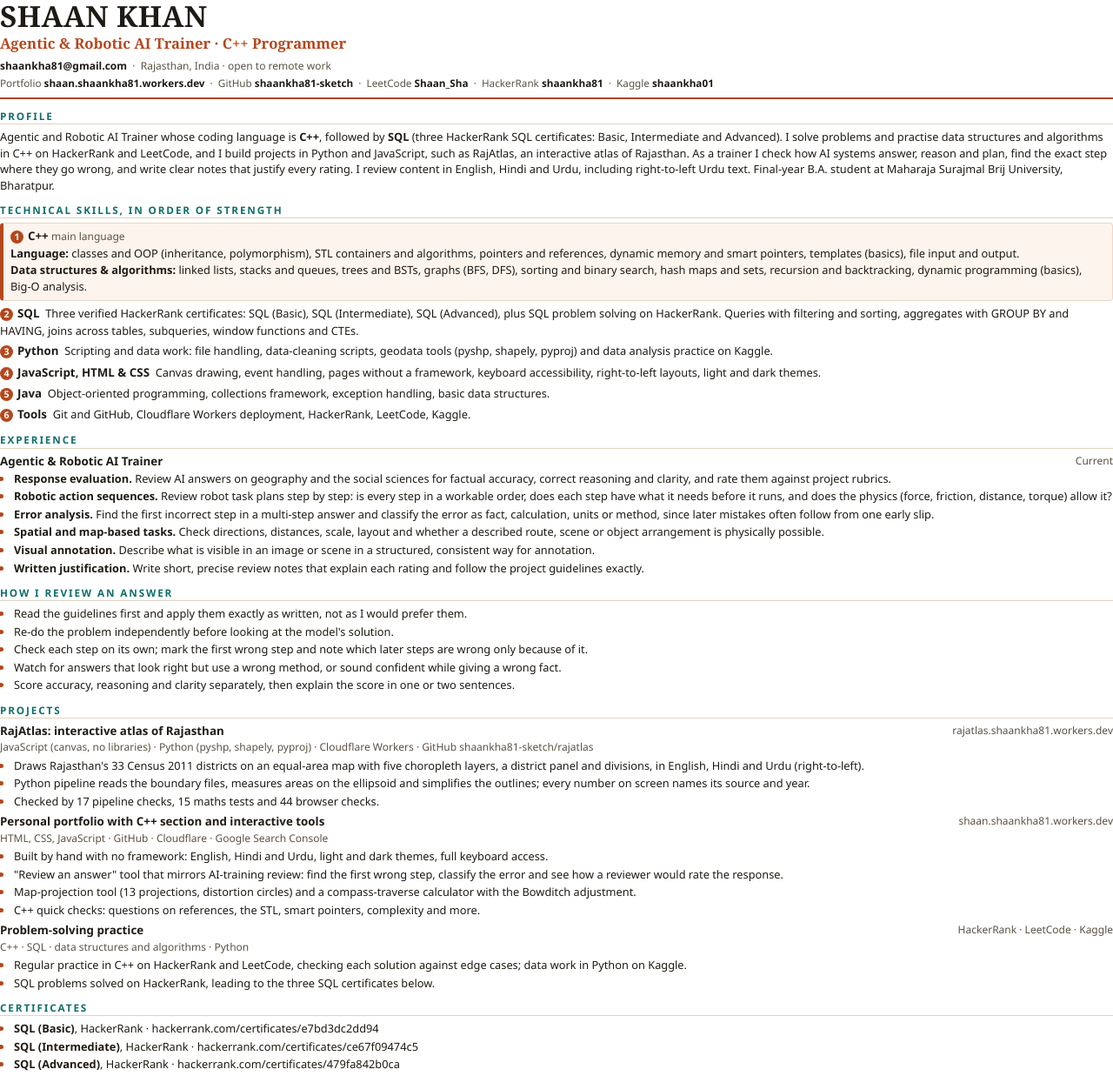
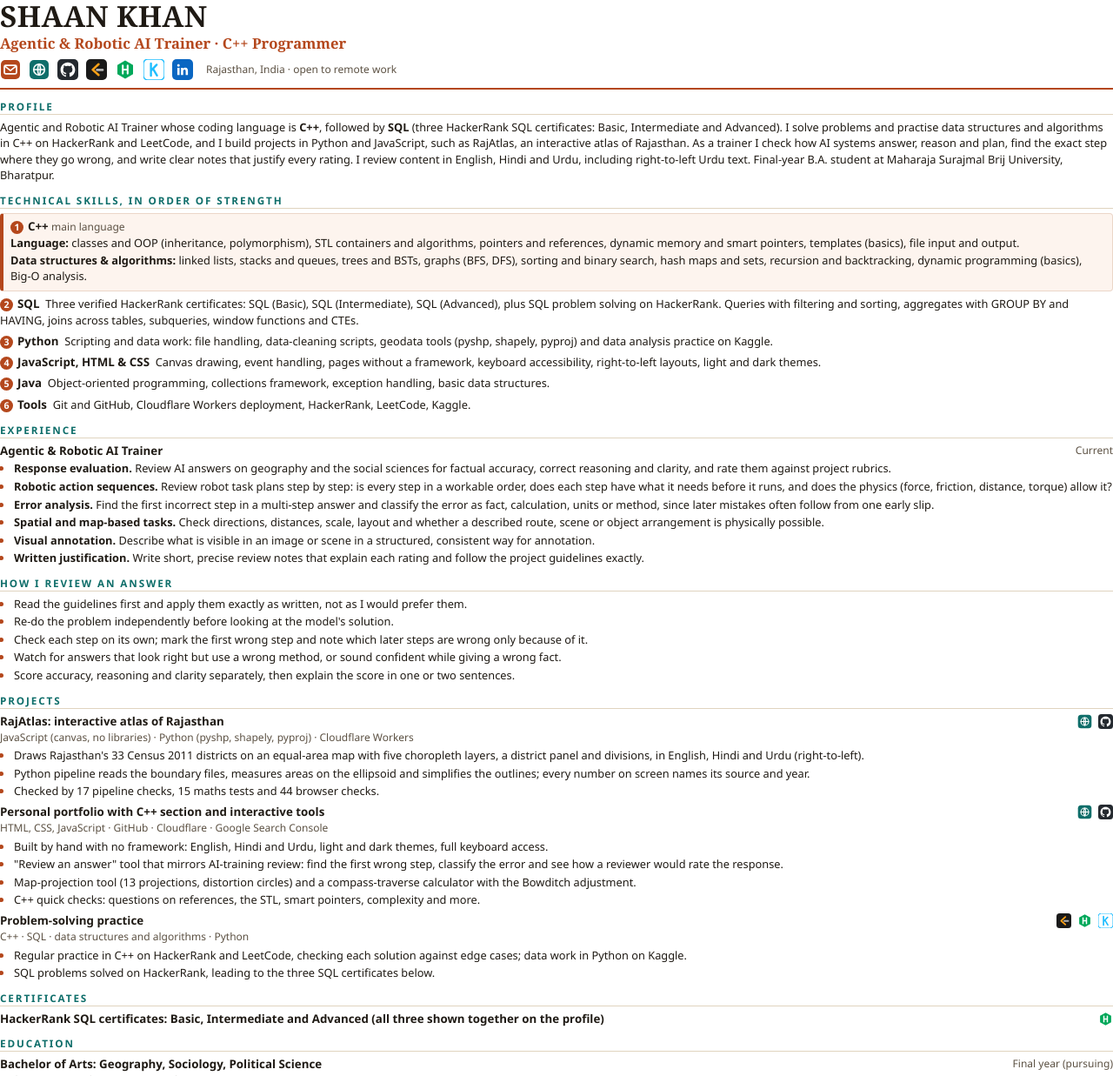
Before and after one commit to shaankha81-sketch/portfolio, a plain HTML site: page resume/resume.html in a window 1280 px wide. Shown: the top 1237 px of the page at 87% size. Drawn offline with Linux system fonts and the light colour scheme; a web font is replaced by a local one.

Commit message:
Resume: clickable icon links; certificates: one link to the HackerRank profile
The resume now has icon links (email, portfolio, GitHub, LeetCode, HackerRank, Kaggle, LinkedIn) that open their pages, also next to each project. The three separate SQL certificate links are replaced by one link to the HackerRank profile, on the resume and on the site.

```diff
--- a/assets/css/style.css
+++ b/assets/css/style.css
@@ -397,7 +397,8 @@ p { margin: 0 0 1em; }
 :lang(ur) .proj-tag { letter-spacing: 0; }
 
 /* ---------- Certificates ---------- */
-.cert { display: flex; flex-direction: column; align-items: flex-start; gap: 6px; border-top: 4px solid var(--k); color: var(--text); text-decoration: none; transition: transform .15s, border-color .15s; }
+#cert-grid { grid-template-columns: minmax(0, 560px); }
+.cert { display: flex; flex-direction: column; align-items: flex-start; gap: 12px; border-top: 4px solid var(--k); color: var(--text); text-decoration: none; transition: transform .15s, border-color .15s; }
 .cert:hover { transform: translateY(-3px); border-color: var(--k); }
 .cert h4 { margin: 8px 0 0; font-size: 1.35rem; }
 .cert-go { margin-top: 4px; color: var(--accent); font-weight: 600; text-decoration: underline; text-underline-offset: 3px; }
--- a/resume/resume.html
+++ b/resume/resume.html
@@ -12,10 +12,13 @@
   body { margin: 0; color: var(--ink); font: 9.6pt/1.45 "Segoe UI", "Nirmala UI", "Noto Sans Devanagari", Arial, sans-serif; }
   h1 { margin: 0; font: 700 25pt/1.1 Georgia, "Times New Roman", serif; letter-spacing: .01em; }
   .title { margin: 3px 0 0; font: 700 12.5pt/1.2 Georgia, "Times New Roman", serif; color: var(--accent); }
-  .contact { margin: 7px 0 0; color: var(--muted); font-size: 9pt; }
-  .contact b { color: var(--ink); font-weight: 600; }
-  .links { margin: 3px 0 0; padding-bottom: 8px; border-bottom: 2px solid var(--accent); color: var(--muted); font-size: 8.8pt; }
-  .links b { color: var(--ink); font-weight: 600; }
+  .defs { position: absolute; width: 0; height: 0; overflow: hidden; }
+  .iconrow { display: flex; align-items: center; flex-wrap: wrap; gap: 9px; margin: 8px 0 0; padding-bottom: 9px; border-bottom: 2px solid var(--accent); }
+  .iconrow .loc { margin-left: 6px; color: var(--muted); font-size: 9pt; }
+  a.ico { display: inline-flex; width: 24px; height: 24px; color: inherit; text-decoration: none; }
+  a.ico svg { width: 100%; height: 100%; }
+  h3 .icos { display: inline-flex; align-items: center; gap: 7px; }
+  h3 .icos a.ico { width: 17px; height: 17px; }
   h2 { margin: 12px 0 5px; padding-bottom: 2px; border-bottom: 1px solid var(--rule); font: 700 8.8pt/1.2 "Segoe UI", Arial, sans-serif; letter-spacing: .16em; text-transform: uppercase; color: var(--teal); }
   h3 { margin: 6px 0 1px; font: 700 10pt/1.3 "Segoe UI", Arial, sans-serif; display: flex; justify-content: space-between; gap: 12px; }
   h3 .when { font-weight: 400; font-size: 9pt; color: var(--muted); white-space: nowrap; }
@@ -39,8 +42,25 @@
 
 <h1>SHAAN KHAN</h1>
 <p class="title">Agentic &amp; Robotic AI Trainer · C++ Programmer</p>
-<p class="contact"><b>shaankha81@gmail.com</b> &nbsp;·&nbsp; Rajasthan, India · open to remote work</p>
-<p class="links">Portfolio <b>shaan.shaankha81.workers.dev</b> &nbsp;·&nbsp; GitHub <b>shaankha81-sketch</b> &nbsp;·&nbsp; LeetCode <b>Shaan_Sha</b> &nbsp;·&nbsp; HackerRank <b>shaankha81</b> &nbsp;·&nbsp; Kaggle <b>shaankha01</b></p>
+<svg class="defs" aria-hidden="true" focusable="false">
+  <symbol id="i-mail" viewBox="0 0 24 24"><rect x="1" y="1" width="22" height="22" rx="5" fill="#b4471c"/><rect x="5" y="7.2" width="14" height="9.6" rx="1.6" fill="none" stroke="#fff" stroke-width="1.7"/><path d="M5.6 8.2 12 13.2l6.4-5" fill="none" stroke="#fff" stroke-width="1.7" stroke-linejoin="round"/></symbol>
+  <symbol id="i-globe" viewBox="0 0 24 24"><rect x="1" y="1" width="22" height="22" rx="5" fill="#0f6e6a"/><g fill="none" stroke="#fff" stroke-width="1.6" stroke-linecap="round"><circle cx="12" cy="12" r="6.3"/><path d="M5.7 12h12.6M12 5.7c2 2 2 10.6 0 12.6M12 5.7c-2 2-2 10.6 0 12.6"/></g></symbol>
+  <symbol id="i-github" viewBox="0 0 24 24"><rect x="0" y="0" width="24" height="24" rx="5" fill="#24292f"/><g transform="translate(3.6 3.6) scale(.7)"><path fill="#fff" d="M12 .297c-6.63 0-12 5.373-12 12 0 5.303 3.438 9.8 8.205 11.385.6.113.82-.258.82-.577 0-.285-.01-1.04-.015-2.04-3.338.724-4.042-1.61-4.042-1.61C4.422 18.07 3.633 17.7 3.633 17.7c-1.087-.744.084-.729.084-.729 1.205.084 1.838 1.236 1.838 1.236 1.07 1.835 2.809 1.305 3.495.998.108-.776.417-1.305.76-1.605-2.665-.3-5.466-1.332-5.466-5.93 0-1.31.465-2.38 1.235-3.22-.135-.303-.54-1.523.105-3.176 0 0 1.005-.322 3.3 1.23.96-.267 1.98-.399 3-.405 1.02.006 2.04.138 3 .405 2.28-1.552 3.285-1.23 3.285-1.23.645 1.653.24 2.873.12 3.176.765.84 1.23 1.91 1.23 3.22 0 4.61-2.805 5.625-5.475 5.92.42.36.81 1.096.81 2.22 0 1.606-.015 2.896-.015 3.286 0 .315.21.69.825.57C20.565 22.092 24 17.592 24 12.297c0-6.627-5.373-12-12-12"/></g></symbol>
+  <symbol id="i-leet" viewBox="0 0 24 24"><rect x="0" y="0" width="24" height="24" rx="5" fill="#1a1a1a"/><path d="M14.4 5.8 7.6 12.1l6.8 6.1" fill="none" stroke="#ffa116" stroke-width="2.6" stroke-linecap="round" stroke-linejoin="round"/><path d="M12.6 12.4h6.4" fill="none" stroke="#b3b3b3" stroke-width="2.6" stroke-linecap="round"/></symbol>
+  <symbol id="i-hr" viewBox="0 0 24 24"><rect x="0" y="0" width="24" height="24" rx="5" fill="#fff"/><polygon points="12,1.6 21,6.8 21,17.2 12,22.4 3,17.2 3,6.8" fill="#00a85a"/><path d="M9.2 7.4v9.2M14.8 7.4v9.2M9.2 12h5.6" fill="none" stroke="#fff" stroke-width="2.1" stroke-linecap="round"/></symbol>
+  <symbol id="i-kaggle" viewBox="0 0 24 24"><rect x="0" y="0" width="24" height="24" rx="5" fill="#fff" stroke="#20beff" stroke-width="1.4"/><path d="M8.6 5v14M8.6 13.4 15.2 6.4M11 11.2l4.6 7.6" fill="none" stroke="#20beff" stroke-width="2.4" stroke-linecap="round" stroke-linejoin="round"/></symbol>
+  <symbol id="i-in" viewBox="0 0 24 24"><rect x="0" y="0" width="24" height="24" rx="5" fill="#0a66c2"/><g transform="translate(3.4 3.4) scale(.72)"><path fill="#fff" d="M20.447 20.452h-3.554v-5.569c0-1.328-.027-3.037-1.852-3.037-1.853 0-2.136 1.445-2.136 2.939v5.667H9.351V9h3.414v1.561h.046c.477-.9 1.637-1.85 3.37-1.85 3.601 0 4.267 2.37 4.267 5.455v6.286zM5.337 7.433c-1.144 0-2.063-.926-2.063-2.065 0-1.138.92-2.063 2.063-2.063 1.14 0 2.064.925 2.064 2.063 0 1.139-.925 2.065-2.064 2.065zm1.782 13.019H3.555V9h3.564v11.452z"/></g></symbol>
+</svg>
+<p class="iconrow">
+  <a class="ico" href="mailto:shaankha81@gmail.com" title="Email"><svg><use href="#i-mail"/></svg></a>
+  <a class="ico" href="https://shaan.shaankha81.workers.dev/" title="Portfolio"><svg><use href="#i-globe"/></svg></a>
+  <a class="ico" href="https://github.com/shaankha81-sketch" title="GitHub"><svg><use href="#i-github"/></svg></a>
+  <a class="ico" href="https://leetcode.com/u/Shaan_Sha/" title="LeetCode"><svg><use href="#i-leet"/></svg></a>
+  <a class="ico" href="https://www.hackerrank.com/profile/shaankha81" title="HackerRank"><svg><use href="#i-hr"/></svg></a>
+  <a class="ico" href="https://www.kaggle.com/shaankha01" title="Kaggle"><svg><use href="#i-kaggle"/></svg></a>
+  <a class="ico" href="https://www.linkedin.com/in/shaan-shaan-4559a9422/" title="LinkedIn"><svg><use href="#i-in"/></svg></a>
+  <span class="loc">Rajasthan, India · open to remote work</span>
+</p>
 
 <h2>Profile</h2>
 <p>Agentic and Robotic AI Trainer whose coding language is <b>C++</b>, followed by <b>SQL</b> (three HackerRank SQL certificates: Basic, Intermediate and Advanced). I solve problems and practise data structures and algorithms in C++ on HackerRank and LeetCode, and I build projects in Python and JavaScript, such as RajAtlas, an interactive atlas of Rajasthan. As a trainer I check how AI systems answer, reason and plan, find the exact step where they go wrong, and write clear notes that justify every rating. I review content in English, Hindi and Urdu, including right-to-left Urdu text. Final-year B.A. student at Maharaja Surajmal Brij University, Bharatpur.</p>
@@ -79,8 +99,8 @@
 
 <h2 class="pg2">Projects</h2>
 <div class="keep">
-  <h3>RajAtlas: interactive atlas of Rajasthan <span class="when">rajatlas.shaankha81.workers.dev</span></h3>
-  <p class="sub">JavaScript (canvas, no libraries) · Python (pyshp, shapely, pyproj) · Cloudflare Workers · GitHub shaankha81-sketch/rajatlas</p>
+  <h3>RajAtlas: interactive atlas of Rajasthan <span class="icos"><a class="ico" href="https://rajatlas.shaankha81.workers.dev/" title="RajAtlas live site"><svg><use href="#i-globe"/></svg></a><a class="ico" href="https://github.com/shaankha81-sketch/rajatlas" title="RajAtlas on GitHub"><svg><use href="#i-github"/></svg></a></span></h3>
+  <p class="sub">JavaScript (canvas, no libraries) · Python (pyshp, shapely, pyproj) · Cloudflare Workers</p>
   <ul>
     <li>Draws Rajasthan's 33 Census 2011 districts on an equal-area map with five choropleth layers, a district panel and divisions, in English, Hindi and Urdu (right-to-left).</li>
     <li>Python pipeline reads the boundary files, measures areas on the ellipsoid and simplifies the outlines; every number on screen names its source and year.</li>
@@ -88,7 +108,7 @@
   </ul>
 </div>
 <div class="keep">
-  <h3>Personal portfolio with C++ section and interactive tools <span class="when">shaan.shaankha81.workers.dev</span></h3>
+  <h3>Personal portfolio with C++ section and interactive tools <span class="icos"><a class="ico" href="https://shaan.shaankha81.workers.dev/" title="Portfolio live site"><svg><use href="#i-globe"/></svg></a><a class="ico" href="https://github.com/shaankha81-sketch/portfolio" title="Portfolio on GitHub"><svg><use href="#i-github"/></svg></a></span></h3>
   <p class="sub">HTML, CSS, JavaScript · GitHub · Cloudflare · Google Search Console</p>
   <ul>
     <li>Built by hand with no framework: English, Hindi and Urdu, light and dark themes, full keyboard access.</li>
@@ -98,7 +118,7 @@
   </ul>
 </div>
 <div class="keep">
-  <h3>Problem-solving practice <span class="when">HackerRank · LeetCode · Kaggle</span></h3>
+  <h3>Problem-solving practice <span class="icos"><a class="ico" href="https://leetcode.com/u/Shaan_Sha/" title="LeetCode"><svg><use href="#i-leet"/></svg></a><a class="ico" href="https://www.hackerrank.com/profile/shaankha81" title="HackerRank"><svg><use href="#i-hr"/></svg></a><a class="ico" href="https://www.kaggle.com/shaankha01" title="Kaggle"><svg><use href="#i-kaggle"/></svg></a></span></h3>
   <p class="sub">C++ · SQL · data structures and algorithms · Python</p>
   <ul>
     <li>Regular practice in C++ on HackerRank and LeetCode, checking each solution against edge cases; data work in Python on Kaggle.</li>
@@ -107,11 +127,7 @@
 </div>
 
 <h2>Certificates</h2>
-<ul class="keep">
-  <li><b>SQL (Basic)</b>, HackerRank · hackerrank.com/certificates/e7bd3dc2dd94</li>
-  <li><b>SQL (Intermediate)</b>, HackerRank · hackerrank.com/certificates/ce67f09474c5</li>
-  <li><b>SQL (Advanced)</b>, HackerRank · hackerrank.com/certificates/479fa842b0ca</li>
-</ul>
+<h3 class="keep"><span><b>HackerRank SQL certificates:</b> Basic, Intermediate and Advanced (all three shown together on the profile)</span> <span class="icos"><a class="ico" href="https://www.hackerrank.com/profile/shaankha81" title="View the three SQL certificates on HackerRank"><svg><use href="#i-hr"/></svg></a></span></h3>
 
 <h2>Education</h2>
 <div class="keep">
```
Also changed, not shown: assets/js/main.js (+6 -7 lines), index.html (+2 -2 lines), assets/js/content.js, 1 other file.
